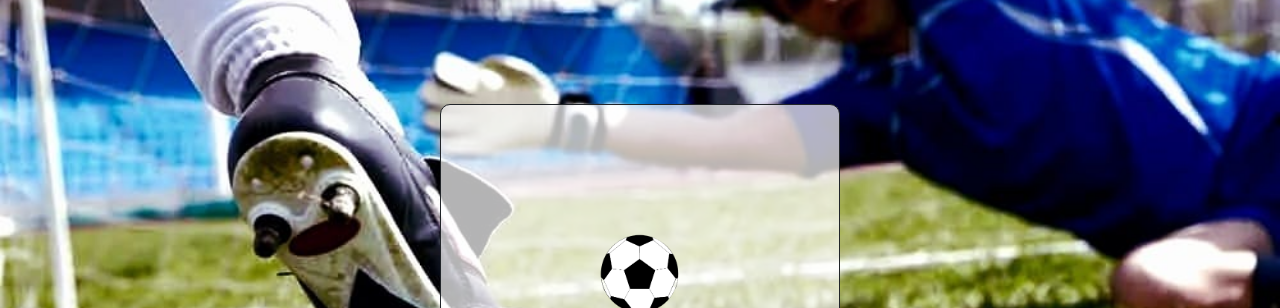
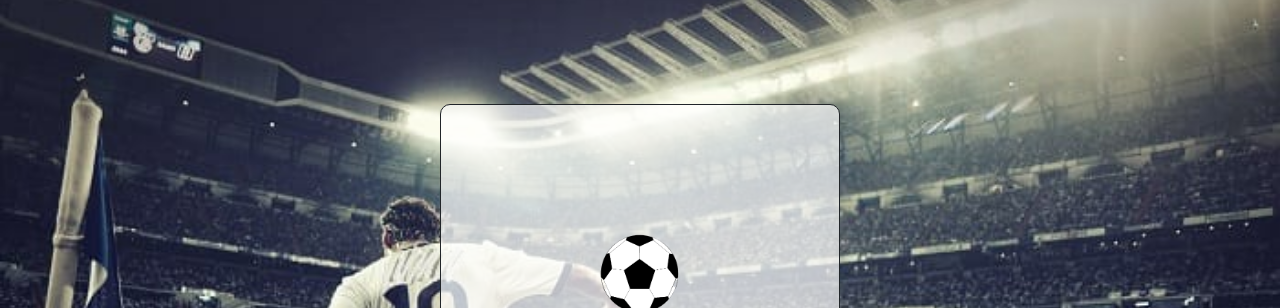
Before and after one commit to FacuNan/Maqueta-soccer, a plain HTML site: page login.html in a window 1280 px wide. Shown: the part 91-399 px from the top of the page. Drawn offline with nearby package versions, Linux system fonts and the light colour scheme; files whose address does not match are found by name.

Commit message:
correccion de imagen nueva

```diff
--- a/style.css
+++ b/style.css
@@ -28,7 +28,7 @@ header img{
 
 
 .fondo_login{
-    background-image: url(./Img/WhatsApp\ Image\ 2023-07-02\ at\ 11.19.21\ PM.jpeg);
+    background-image: url(./Img/login.jpeg);
     height: calc(100vh - 70px);
     background-size: cover;
     display:flex;
```
